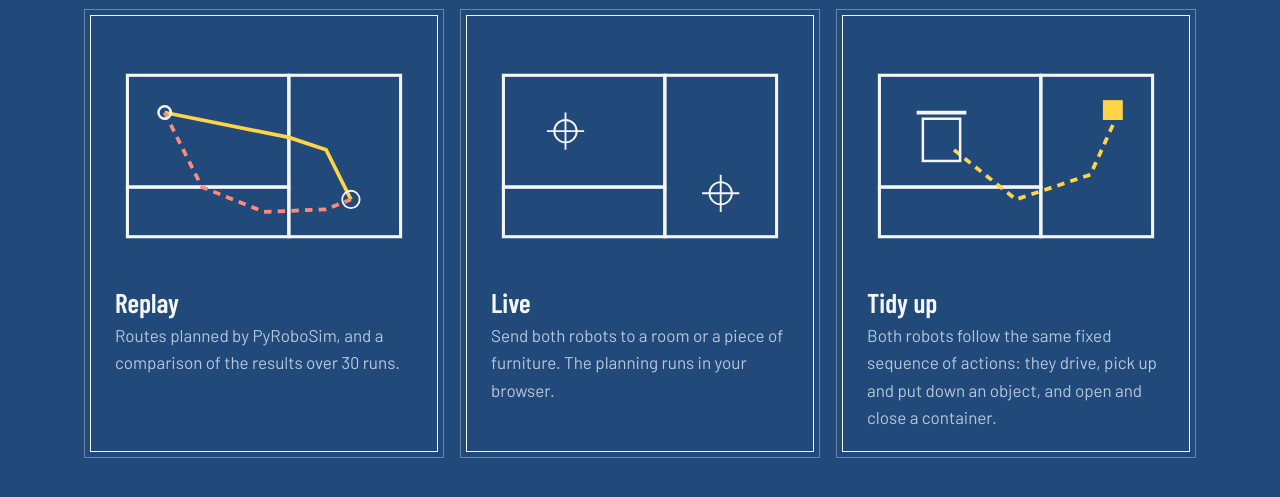
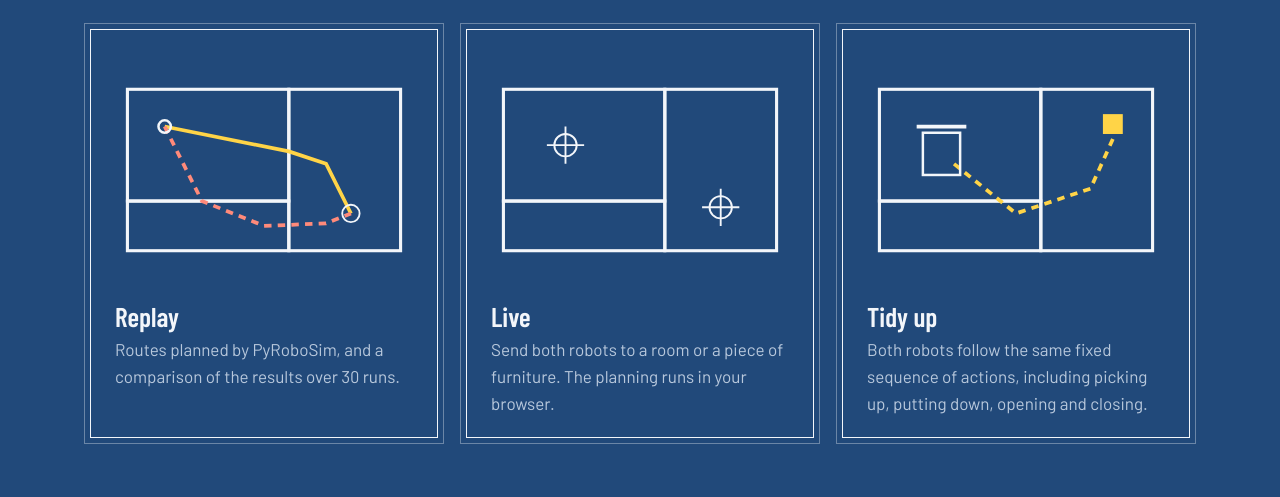
Before and after one commit to RafaCMur/navbench, a plain HTML site: page web/index.html in a window 1280 px wide. Shown: the part 243-740 px from the top of the page. Drawn offline with nearby package versions, Linux system fonts and the light colour scheme.

Commit message:
start page: shorter tidy up card

```diff
--- a/web/index.html
+++ b/web/index.html
@@ -60,7 +60,7 @@
         <path d="M40 40 H80" stroke="currentColor" stroke-width="3"/>
       </svg>
       <h2>Tidy up</h2>
-      <p>Both robots follow the same fixed sequence of actions: they drive, pick up and put down an object, and open and close a container.</p>
+      <p>Both robots follow the same fixed sequence of actions, including picking up, putting down, opening and closing.</p>
     </a>
   </div>
 </main>
```
